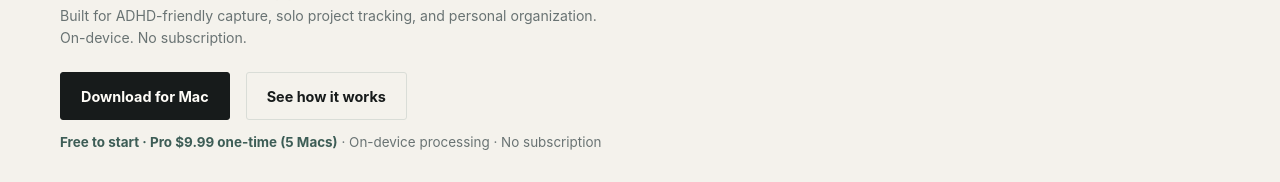
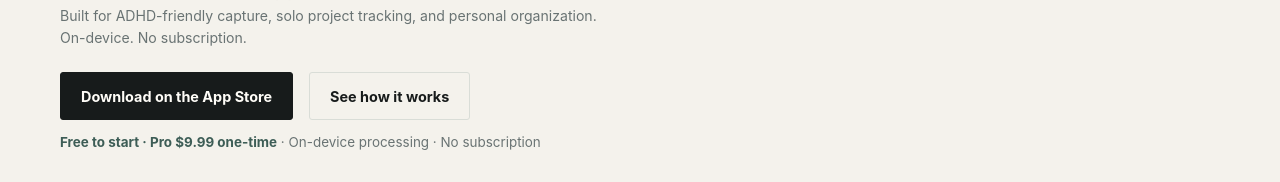
Before and after one commit to gardnerscot/cola-pages, a plain HTML site: page recallary/index.html in a window 1280 px wide. Shown: the part 618-800 px from the top of the page. Drawn offline with Linux system fonts and the light colour scheme.

Commit message:
Revert "recallary: direct distribution — Mac download replaces App Store links"
This reverts commit cd05ae1737d3a3ad4702ef88a25a97f181260fcd.

```diff
--- a/recallary/index.html
+++ b/recallary/index.html
@@ -4,17 +4,17 @@
 <meta charset="utf-8">
 <meta name="viewport" content="width=device-width, initial-scale=1">
 <title>Recallary — On-Device Notes, Receipts & Voice Memos</title>
-<meta name="description" content="Save notes, receipts, screenshots & voice memos on-device — no cloud, no subscription. Private by design, Siri-ready. Direct from SG1 Labs — Pro $9.99 one-time.">
+<meta name="description" content="Save notes, receipts, screenshots & voice memos on-device — no cloud, no subscription. Private by design, Siri-ready. Now on the App Store.">
 <link rel="canonical" href="https://gardnerscot.github.io/cola-pages/recallary/">
 <meta property="og:type" content="website">
 <meta property="og:url" content="https://gardnerscot.github.io/cola-pages/recallary/">
 <meta property="og:title" content="Recallary — On-Device Notes, Receipts & Voice Memos">
-<meta property="og:description" content="Save notes, receipts, screenshots & voice memos on-device — no cloud, no subscription. Private by design, Siri-ready. Direct from SG1 Labs — Pro $9.99 one-time.">
+<meta property="og:description" content="Save notes, receipts, screenshots & voice memos on-device — no cloud, no subscription. Private by design, Siri-ready. Now on the App Store.">
 <meta property="og:image" content="https://gardnerscot.github.io/cola-pages/recallary/appicon.png">
 <meta property="og:image:alt" content="Recallary app icon">
 <meta name="twitter:card" content="summary">
 <meta name="twitter:title" content="Recallary — On-Device Notes, Receipts & Voice Memos">
-<meta name="twitter:description" content="Save notes, receipts, screenshots & voice memos on-device — no cloud, no subscription. Private by design, Siri-ready. Direct from SG1 Labs — Pro $9.99 one-time.">
+<meta name="twitter:description" content="Save notes, receipts, screenshots & voice memos on-device — no cloud, no subscription. Private by design, Siri-ready. Now on the App Store.">
 <meta name="twitter:image" content="https://gardnerscot.github.io/cola-pages/recallary/appicon.png">
 <link rel="stylesheet" href="../product-pages.css">
 <style>
@@ -167,10 +167,10 @@
       <p class="lede">Keep screenshots, receipts, notes, and voice memos useful after the moment has passed — with Siri, share sheet, or the Safari clipper.</p>
       <p class="prose prose-tight" style="max-width:560px;color:var(--muted);font-size:.88rem;">Built for ADHD-friendly capture, solo project tracking, and personal organization. On-device. No subscription.</p>
       <div class="hero-actions">
-        <a class="button" href="https://sg1-labs.us/recallary/Recallary.dmg">Download for Mac</a>
+        <a class="button" href="https://apps.apple.com/us/app/recallary/id6789952115">Download on the App Store</a>
         <a class="button secondary" href="#workflow">See how it works</a>
       </div>
-      <p class="price-note"><span class="life-price">Free to start · Pro $9.99 one-time (5 Macs)</span> · On-device processing · No subscription</p>
+      <p class="price-note"><span class="life-price">Free to start · Pro $9.99 one-time</span> · On-device processing · No subscription</p>
     </div>
 
     <div class="capture-signal" aria-label="Illustrative Recallary inbox example">
@@ -330,7 +330,7 @@
     <p class="prose" style="margin-top:28px;margin-bottom:0;">These products remain separate. Recallary does not silently expose your memories to Nook or Document Desk, and future handoffs would be explicit and user-controlled.</p>
   </section>
 
-  <section class="section"><div class="callout"><div><h2>Capture what matters. Ship what's next.</h2><p>Built for solopreneurs, indie hackers, and freelancers who need their receipts, ideas, and screenshots in one place.</p></div><a class="button" href="https://sg1-labs.us/recallary/Recallary.dmg">Download for Mac</a></div></section>
+  <section class="section"><div class="callout"><div><h2>Capture what matters. Ship what's next.</h2><p>Built for solopreneurs, indie hackers, and freelancers who need their receipts, ideas, and screenshots in one place.</p></div><a class="button" href="https://apps.apple.com/us/app/recallary/id6789952115">Download on the App Store</a></div></section>
 
   <section class="other-products"><h2>More from SG1 Labs</h2><div class="product-links"><a href="../nook/">Nook ↗</a><a href="../document-desk/">Document Desk ↗</a><a href="../tab-reminder/">Tab Reminder ↗</a><a href="../talkboard/">TalkBoard ↗</a><a href="https://go.sg1-labs.us/products">All products ↗</a></div></section>
 
```
